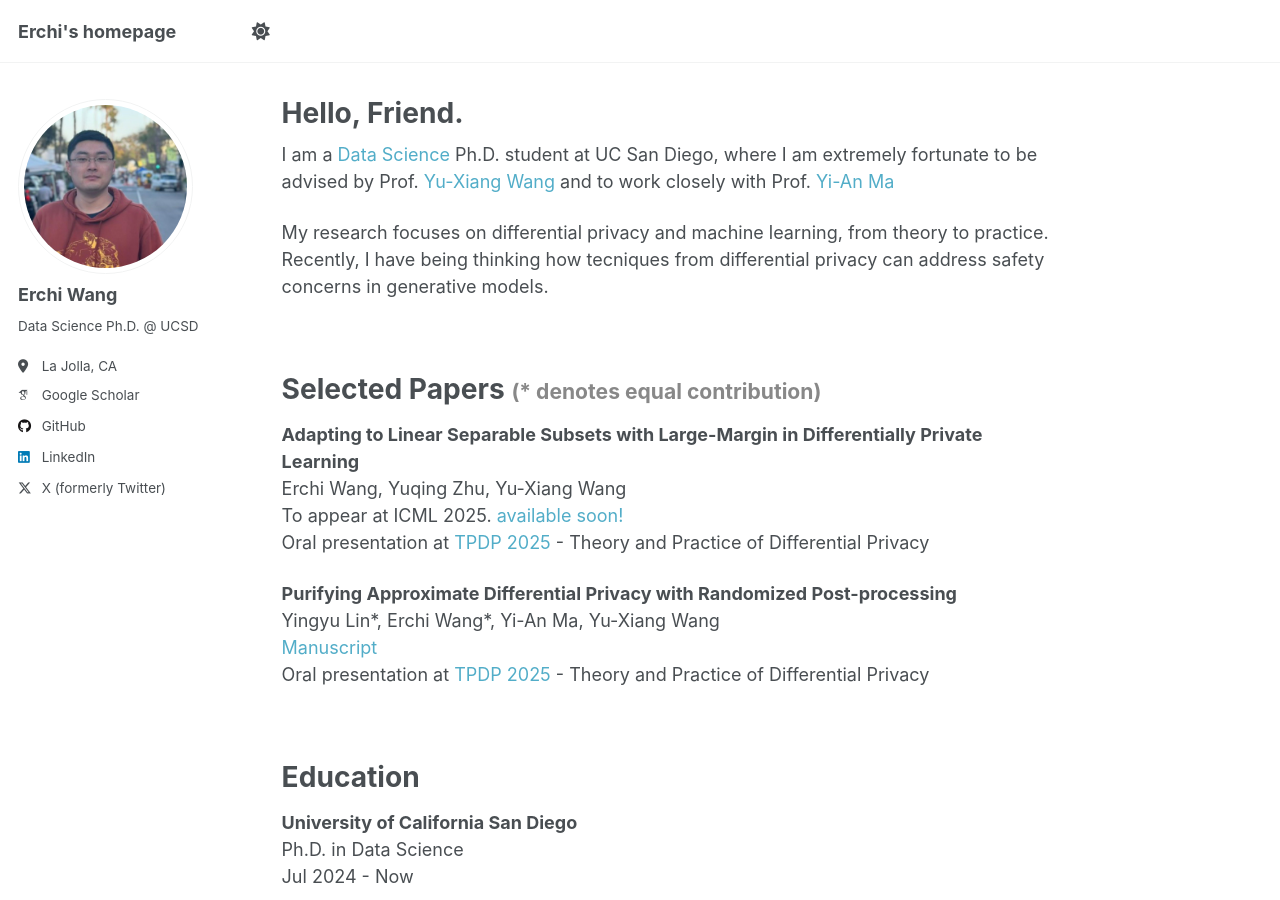
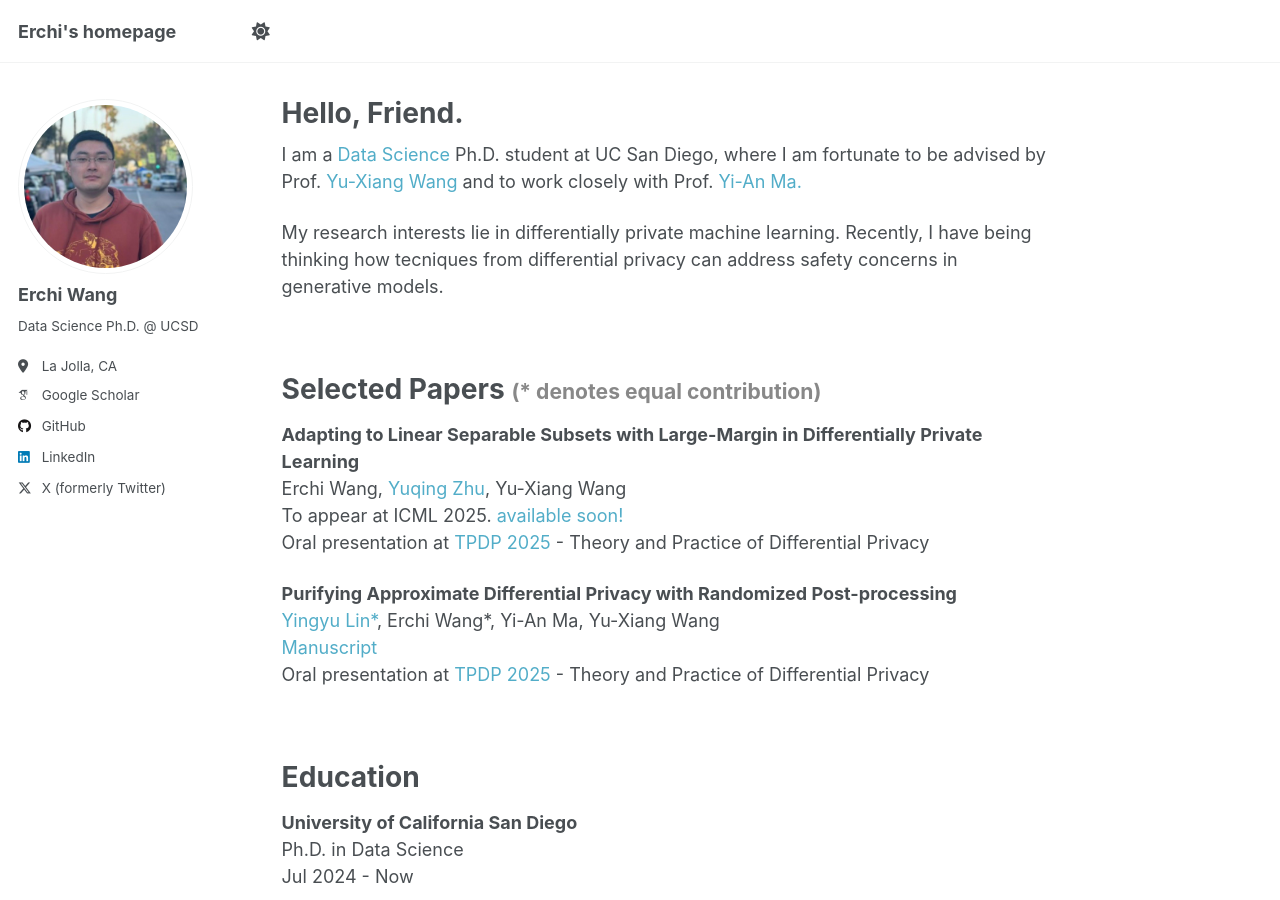
Before and after one commit to erchiw/erchiw.github.io, a Jekyll site: the page built from _pages/about.md, in a window 1280 px wide and 900 px high. Built offline with Jekyll 4.4.1, drawn with Linux system fonts in a browser that asks for light colours; some web fonts are replaced.

Commit message:
some change

```diff
--- a/_pages/about.md
+++ b/_pages/about.md
@@ -8,9 +8,9 @@
   - /about.html
 ---
 
-I am a <a href="https://datascience.ucsd.edu/" style="text-decoration:none">Data Science</a> Ph.D. student at UC San Diego, where I am extremely fortunate to be advised by Prof. <a href="https://cseweb.ucsd.edu/~yuxiangw/" style="text-decoration:none">Yu-Xiang Wang</a> and to work closely with Prof. <a href="https://sites.google.com/view/yianma/home" style="text-decoration:none">Yi-An Ma</a>
+I am a <a href="https://datascience.ucsd.edu/" style="text-decoration:none">Data Science</a> Ph.D. student at UC San Diego, where I am fortunate to be advised by Prof. <a href="https://cseweb.ucsd.edu/~yuxiangw/" style="text-decoration:none">Yu-Xiang Wang</a> and to work closely with Prof. <a href="https://sites.google.com/view/yianma/home" style="text-decoration:none">Yi-An Ma.</a>
 
-My research focuses on differential privacy and machine learning, from theory to practice. Recently, I have being thinking how tecniques from differential privacy can address safety concerns in generative models.
+My research interests lie in differentially private machine learning. Recently, I have being thinking how tecniques from differential privacy can address safety concerns in generative models.
 
 <br />
 
@@ -18,12 +18,12 @@
 Selected Papers <small><span style="color:#888888">(\* denotes equal contribution)</span><small>
 ======
 **Adapting to Linear Separable Subsets with Large-Margin in Differentially Private Learning**
-<br> Erchi Wang, Yuqing Zhu, Yu-Xiang Wang
+<br> Erchi Wang, <a href="https://jeremy43.github.io/" style="text-decoration:none">Yuqing Zhu</a>, Yu-Xiang Wang
 <br> To appear at ICML 2025. <a href="https://erchiw.github.io" style="text-decoration:none">available soon!</a>
 <br> Oral presentation at <a href="https://tpdp.journalprivacyconfidentiality.org/2025/" style="text-decoration:none">TPDP 2025</a> - Theory and Practice of Differential Privacy
 
 **Purifying Approximate Differential Privacy with Randomized Post-processing**
-<br> Yingyu Lin\*, Erchi Wang\*, Yi-An Ma, Yu-Xiang Wang
+<br> <a href="https://sites.google.com/view/yingyulin" style="text-decoration:none">Yingyu Lin\*</a>, Erchi Wang\*, Yi-An Ma, Yu-Xiang Wang
 <br> <a href="https://arxiv.org/pdf/2503.21071" style="text-decoration:none">Manuscript</a>
 <br> Oral presentation at <a href="https://tpdp.journalprivacyconfidentiality.org/2025/" style="text-decoration:none">TPDP 2025</a> - Theory and Practice of Differential Privacy
 
```
